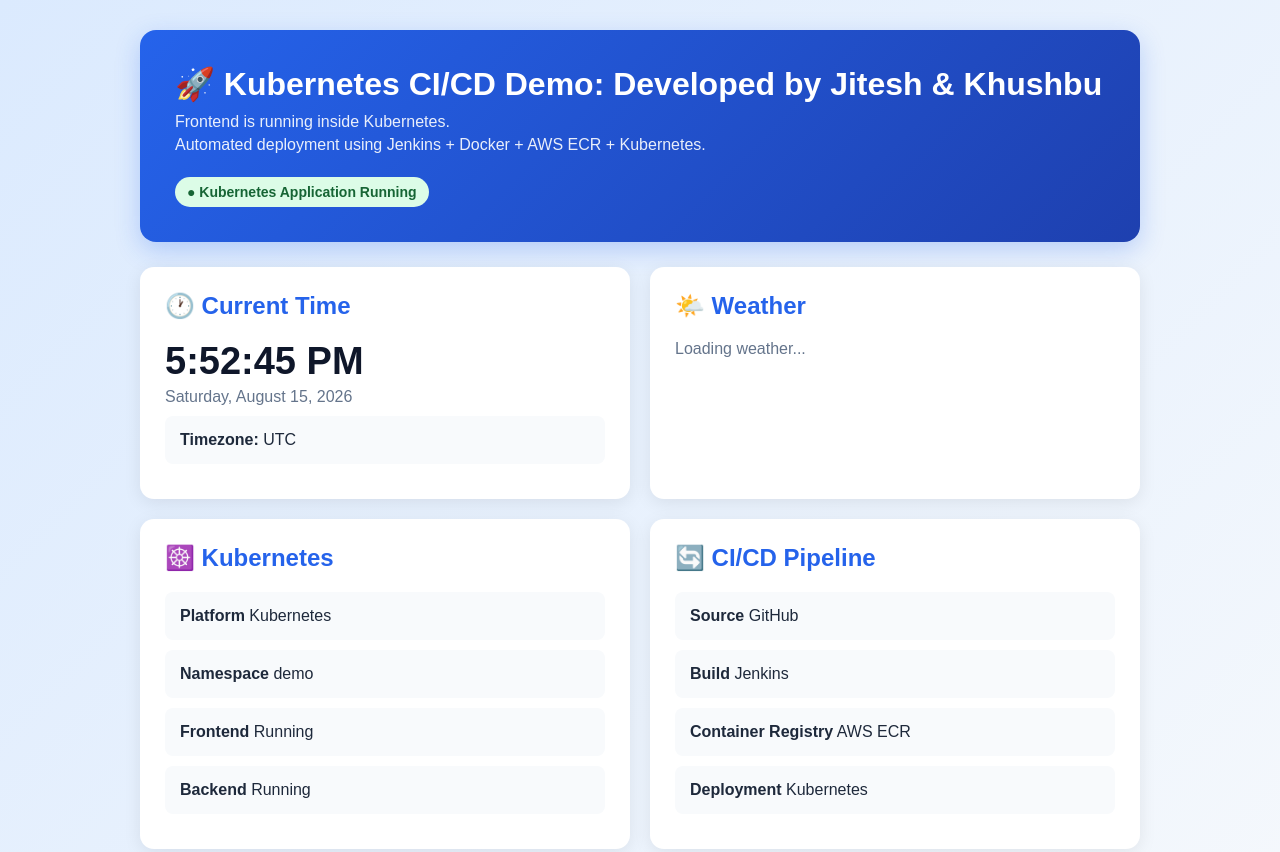
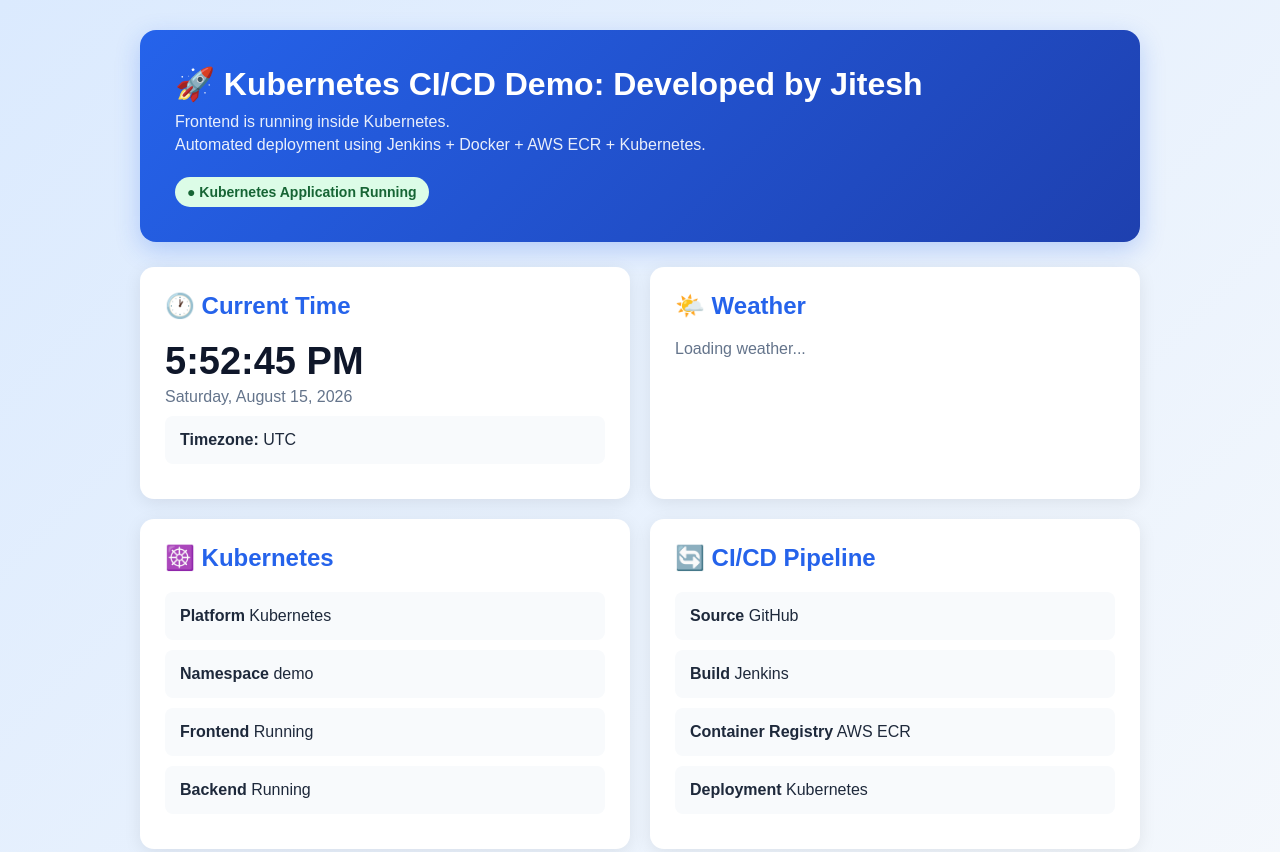
Before and after one commit to JiteshKkumar/K8s-demo, a plain HTML site: page frontend/index.html in a window 1280 px wide. Shown: the top 852 px of the page. Drawn offline with Linux system fonts and the light colour scheme.

Commit message:
file added

```diff
--- a/frontend/index.html
+++ b/frontend/index.html
@@ -195,7 +195,7 @@
 
     <!-- Header -->
     <div class="header">
-        <h1>🚀 Kubernetes CI/CD Demo: Developed by Jitesh & Khushbu</h1>
+        <h1>🚀 Kubernetes CI/CD Demo: Developed by Jitesh</h1>
 
         <p>
             Frontend is running inside Kubernetes.
```
